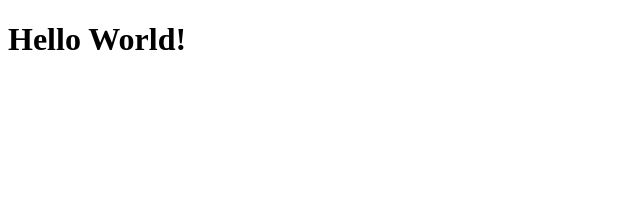
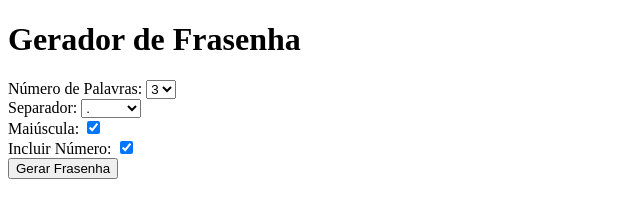
Before and after one commit to alehiguchi/alehiguchi.github.io, a plain HTML site: page index.html in a window 1280 px wide. Shown: the whole page, without its empty margins (0-640 px from the left). Drawn offline with Linux system fonts and the light colour scheme.

Commit message:
Update index.html

```diff
--- a/index.html
+++ b/index.html
@@ -1,9 +1,41 @@
 <!DOCTYPE html>
-<html>
+<html lang="en">
 <head>
-	<title>Hello World</title>
+    <meta charset="UTF-8">
+    <meta name="viewport" content="width=device-width, initial-scale=1.0">
+    <title>Gerador de Frasenha</title>
+    <link rel="stylesheet" href="styles.css">
 </head>
 <body>
-	<h1>Hello World!</h1>
+    <div class="container">
+        <h1>Gerador de Frasenha</h1>
+        <div id="outputContainer" onclick="copyToClipboard()">
+            <p id="output"></p>
+        </div>
+        <label for="numWords">Número de Palavras:</label>
+        <select id="numWords">
+            <option value="2">2</option>
+            <option value="3" selected>3</option>
+            <option value="4">4</option>
+        </select>
+        <br>
+        <label for="separator">Separador:</label>
+        <select id="separator">
+            <option value=".">.</option>
+            <option value="-">-</option>
+            <option value="#">#</option>
+            <option value="$">$</option>
+            <option value=" ">Space</option>
+        </select>
+        <br>
+        <label for="capitalize">Maiúscula:</label>
+        <input type="checkbox" id="capitalize" checked>
+        <br>
+        <label for="includeNumbers">Incluir Número:</label>
+        <input type="checkbox" id="includeNumbers" checked>
+        <br>
+        <button id="generateBtn">Gerar Frasenha</button>
+    </div>
+    <script src="script.js"></script>
 </body>
 </html>
```
